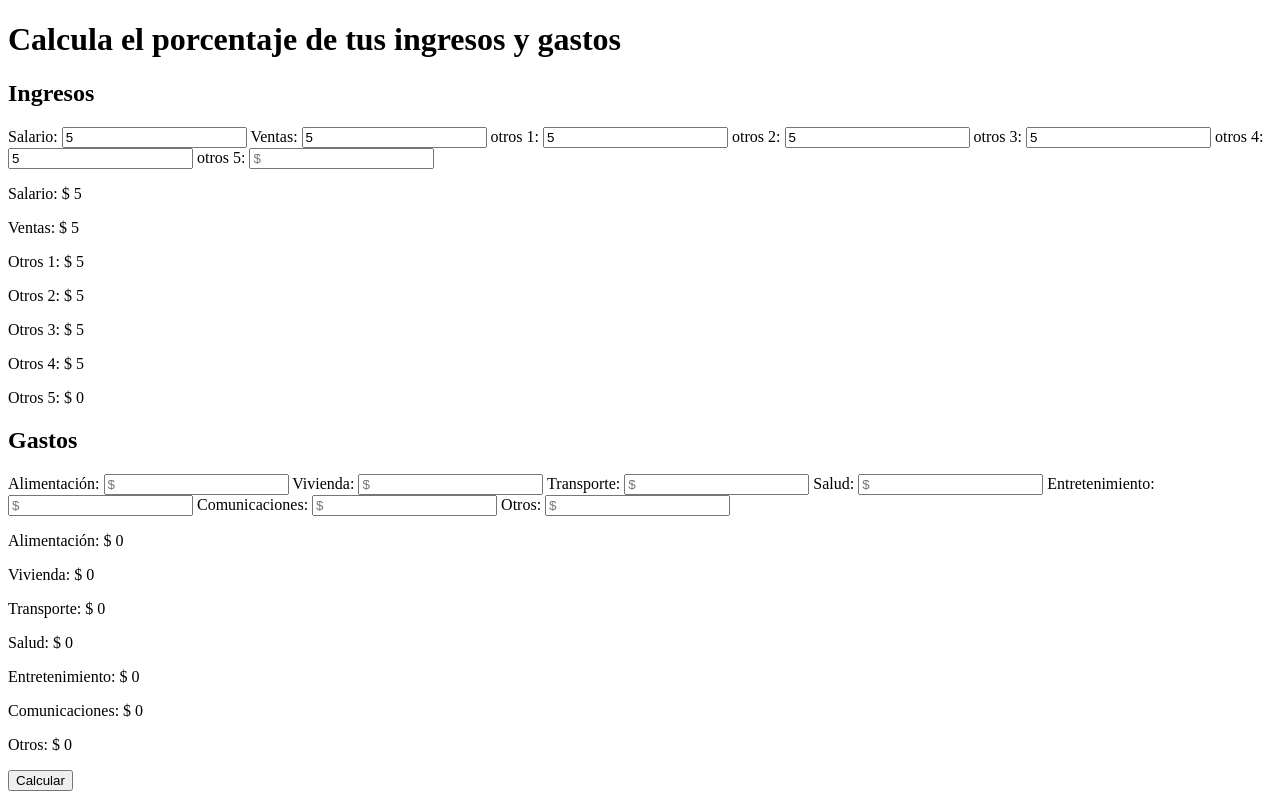
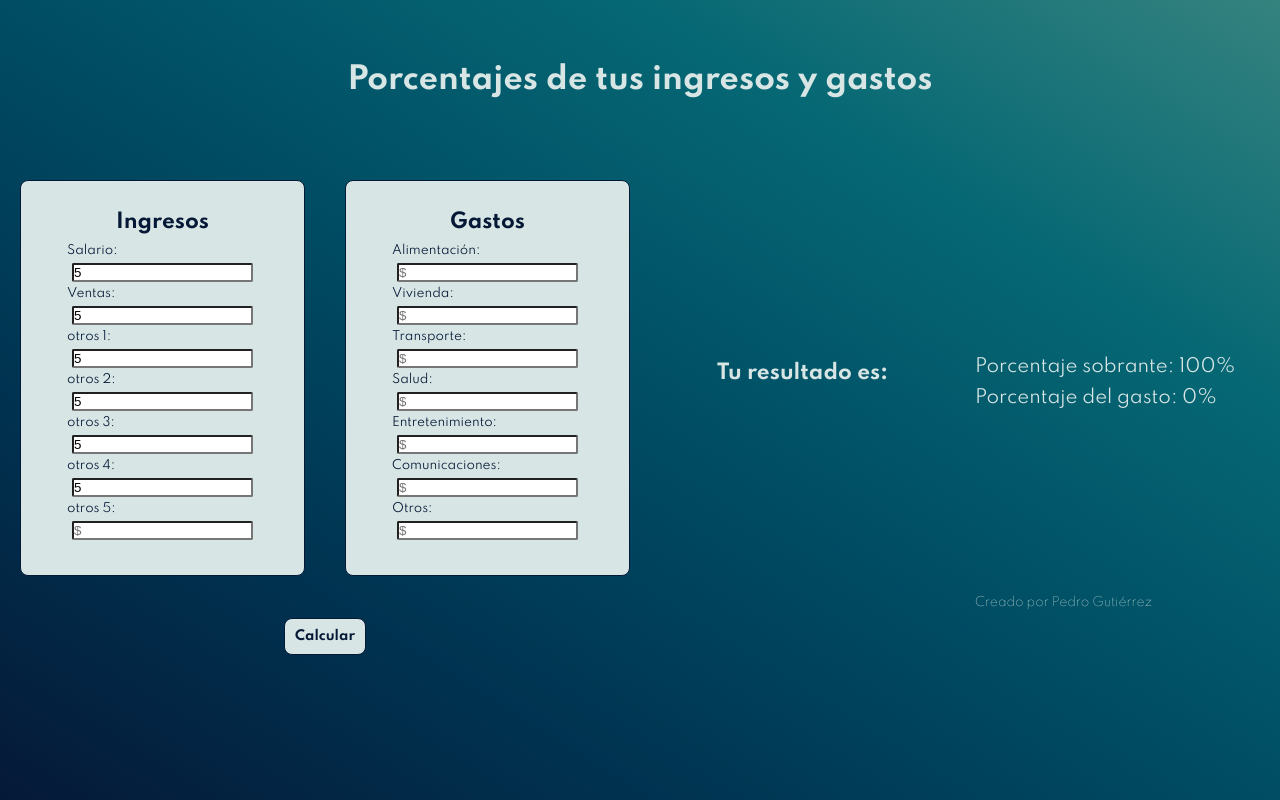
Before and after one commit to PedroGutierrezR/finanzas-personales, a plain HTML site: page index.html in a window 1280 px wide. Both pictures are taken after typing "5", "5", "5", "5", "5", "5" into the empty fields and a click on the button "Calcular". Drawn offline with Linux system fonts and the light colour scheme.

Commit message:
añadí estilos con CSS

```diff
--- a/index.html
+++ b/index.html
@@ -4,15 +4,16 @@
   <meta charset="UTF-8">
   <meta http-equiv="X-UA-Compatible" content="IE=edge">
   <meta name="viewport" content="width=device-width, initial-scale=1.0">
-    <title>Current Financial Situation</title>
-    <link rel="stylesheet" href="./phone.css">
+  <link rel="preconnect" href="https://fonts.googleapis.com">
+  <link rel="preconnect" href="https://fonts.gstatic.com" crossorigin>
+  <link href="https://fonts.googleapis.com/css2?family=Outfit:wght@100&family=Spartan:wght@100;400;700&display=swap" rel="stylesheet">
+  <title>Finanzas Personales</title>
+  <link rel="stylesheet" href="./style.css">
 </head>
 <body>
-    <header>
-        <h1>Calcula el porcentaje de tus ingresos y gastos</h1>
-    </header>
   <main>
-        <section>
+    <div class="title"><h1>Porcentajes de tus ingresos y gastos</h1></div>
+    <section class="ingresos">
       <div><h2>Ingresos</h2></div>
       <form action="">
           <label for="1">Salario:</label>
@@ -30,17 +31,8 @@
           <label for="7">otros 5:</label>
           <input id="7" type="number" placeholder="$">
       </form>
-            <div>
-                <p id="escribirIngreso1"></p>
-                <p id="escribirIngreso2"></p>
-                <p id="escribirIngreso3"></p>
-                <p id="escribirIngreso4"></p>
-                <p id="escribirIngreso5"></p>
-                <p id="escribirIngreso6"></p>
-                <p id="escribirIngreso7"></p>
-            </div>
   </section>
-        <section>
+  <section class="gastos">
       <div><h2>Gastos</h2></div>
       <form action="">
           <label for="a">Alimentación:</label>
@@ -58,21 +50,19 @@
           <label for="g">Otros:</label>
           <input id="g" type="number" placeholder="$">
       </form>
-            <div>
-                <p id="escribirGastoA"></p>
-                <p id="escribirGastoB"></p>
-                <p id="escribirGastoC"></p>
-                <p id="escribirGastoD"></p>
-                <p id="escribirGastoE"></p>
-                <p id="escribirGastoF"></p>
-                <p id="escribirGastoG"></p>
-            </div>
   </section>
-        <div>
+  <div class="container-button">
       <button type="button" onclick="push()">Calcular</button>
   </div>
+  <div class="resultado-porcentaje-title">
+    <h2>Tu resultado es:</h2>
+  </div>
+  <div class="resultado">
+    <p id="escribir-sobrante"></p>
+    <p id="escribir-gasto"></p>
+  </div>
+  <div class="pedro-gutierrez"><h3>Creado por Pedro Gutiérrez</h3></div>
   </main>
-
   <script src="./script.js"></script>
 </body>
 </html>
--- a/script.js
+++ b/script.js
@@ -16,8 +16,12 @@ function suma(sumarListaIngreso,sumarListaGasto) {
 function porcentaje(ingreso, gasto) {
     const porcentajeLibre = Math.round((1 - (gasto / ingreso)) * 100);
     const porcentajeDelGasto = Math.round((gasto / ingreso) * 100);
-    console.log("El porcentaje del sobrante es: " + porcentajeLibre + "%");
-    console.log("El porcentaje de tu gasto es: " + porcentajeDelGasto + "%");
+
+    const escribirSobrante = document.getElementById("escribir-sobrante");
+    const escribirGasto = document.getElementById("escribir-gasto");
+
+    escribirSobrante.innerText = "Porcentaje sobrante: " + porcentajeLibre + "%";
+    escribirGasto.innerText = "Porcentaje del gasto: " + porcentajeDelGasto + "%";
 
 }
 
@@ -26,38 +30,24 @@ function porcentaje(ingreso, gasto) {
 function push() {
     const inputIngresoOne = document.getElementById("1");
     const valueIngresoOne = Number(inputIngresoOne.value);
-    const escribirIngresoOne = document.getElementById("escribirIngreso1");
-    escribirIngresoOne.innerText = "Salario: $ " + valueIngresoOne;
 
     const inputIngresoTwo = document.getElementById("2");
     const valueIngresoTwo = Number(inputIngresoTwo.value);
-    const escribirIngresoTwo = document.getElementById("escribirIngreso2");
-    escribirIngresoTwo.innerText = "Ventas: $ " + valueIngresoTwo;
 
     const inputIngresoThree = document.getElementById("3");
     const valueIngresoThree = Number(inputIngresoThree.value);
-    const escribirIngresoThree = document.getElementById("escribirIngreso3");
-    escribirIngresoThree.innerText = "Otros 1: $ " + valueIngresoThree;
 
     const inputIngresoFour = document.getElementById("4");
     const valueIngresoFour = Number(inputIngresoFour.value);
-    const escribirIngresoFour = document.getElementById("escribirIngreso4");
-    escribirIngresoFour.innerText = "Otros 2: $ " + valueIngresoFour;
 
     const inputIngresoFive = document.getElementById("5");
     const valueIngresoFive = Number(inputIngresoFive.value);
-    const escribirIngresoFive = document.getElementById("escribirIngreso5");
-    escribirIngresoFive.innerText = "Otros 3: $ " + valueIngresoFive;
 
     const inputIngresoSix = document.getElementById("6");
     const valueIngresoSix = Number(inputIngresoSix.value);
-    const escribirIngresoSix = document.getElementById("escribirIngreso6");
-    escribirIngresoSix.innerText = "Otros 4: $ " + valueIngresoSix;
 
     const inputIngresoSeven = document.getElementById("7");
     const valueIngresoSeven = Number(inputIngresoSeven.value);
-    const escribirIngresoSeven = document.getElementById("escribirIngreso7");
-    escribirIngresoSeven.innerText = "Otros 5: $ " + valueIngresoSeven;
 
     listaIngreso.push(
         valueIngresoOne,
@@ -70,38 +60,24 @@ function push() {
 
     const inputGastoA = document.getElementById("a");
     const valueGastoA = Number(inputGastoA.value);
-    const escribirGastoA = document.getElementById("escribirGastoA");
-    escribirGastoA.innerText = "Alimentación: $ " + valueGastoA;
 
     const inputGastoB = document.getElementById("b");
     const valueGastoB = Number(inputGastoB.value);
-    const escribirGastoB = document.getElementById("escribirGastoB");
-    escribirGastoB.innerText = "Vivienda: $ " + valueGastoB;
 
     const inputGastoC = document.getElementById("c");
     const valueGastoC = Number(inputGastoC.value);
-    const escribirGastoC = document.getElementById("escribirGastoC");
-    escribirGastoC.innerText = "Transporte: $ " + valueGastoC;
 
     const inputGastoD = document.getElementById("d");
     const valueGastoD = Number(inputGastoD.value);
-    const escribirGastoD = document.getElementById("escribirGastoD");
-    escribirGastoD.innerText = "Salud: $ " + valueGastoD;
 
     const inputGastoE = document.getElementById("e");
     const valueGastoE = Number(inputGastoE.value);
-    const escribirGastoE = document.getElementById("escribirGastoE");
-    escribirGastoE.innerText = "Entretenimiento: $ " + valueGastoE;
 
     const inputGastoF = document.getElementById("f");
     const valueGastoF = Number(inputGastoF.value);
-    const escribirGastoF = document.getElementById("escribirGastoF");
-    escribirGastoF.innerText = "Comunicaciones: $ " + valueGastoF;
 
     const inputGastoG = document.getElementById("g");
     const valueGastoG = Number(inputGastoG.value);
-    const escribirGastoG = document.getElementById("escribirGastoG");
-    escribirGastoG.innerText = "Otros: $ " + valueGastoG;
 
     listaGasto.push(
         valueGastoA,
@@ -113,7 +89,6 @@ function push() {
         valueGastoG);
 
 
-    console.log(listaIngreso, listaGasto);
     suma(listaIngreso, listaGasto);
 
 }
--- /dev/null
+++ b/style.css
@@ -0,0 +1,125 @@
+* {
+  margin: 0;
+  padding: 0;
+  box-sizing: border-box;
+}
+
+html {
+  font-size: 62.5%;
+  font-family: "Spartan", sans-serif;
+  color: #d7e5e4;
+}
+body {
+  height: 100vh;
+  background-image: linear-gradient(
+    to right top,
+    #051937,
+    #003250,
+    #004d64,
+    #066874,
+    #35837f
+  );
+}
+
+main {
+  display: grid;
+  grid-template-columns: repeat(4, 1fr);
+  grid-template-rows: 20vh 1fr 10vh;
+  gap: 20px;
+}
+
+.title {
+  display: grid;
+  grid-column: 2 / 4;
+  justify-content: center;
+  align-content: center;
+  font-size: 1.5rem;
+}
+.ingresos,
+.gastos {
+  border: 1px solid #051937;
+  border-radius: 8px;
+  padding: 30px;
+  background-color: #d7e5e4;
+  color: #051937;
+  margin-left: 20px;
+}
+.ingresos {
+  display: grid;
+  justify-content: center;
+  grid-column: 1 / 2;
+  grid-row: 2 / 3;
+}
+.gastos {
+  display: grid;
+  justify-content: center;
+  grid-column: 2 / 3;
+  grid-row: 2 / 3;
+}
+
+input {
+  display: block;
+  margin: 5px;
+  border-radius: 2px;
+}
+h1 {
+  text-align: center;
+  color: #d7e5e4;
+}
+h2 {
+  font-size: 2rem;
+  text-align: center;
+  margin-bottom: 10px;
+}
+label {
+  font-size: 1.2rem;
+}
+
+p {
+  font-size: 1.8rem;
+  margin-top: 10px;
+}
+
+.container-button {
+  display: grid;
+  justify-content: center;
+  align-content: center;
+  margin-left: 20px;
+  grid-column: 1 / 3;
+  grid-row: 3 / 4;
+}
+
+.container-button button {
+  padding: 10px;
+  border-radius: 8px;
+  border: 1px solid #051937;
+  background-color: #d7e5e4;
+  color: #051937;
+  font-size: 1.3rem;
+  font-family: "Spartan", sans-serif;
+  font-weight: 700;
+  cursor: pointer;
+}
+
+.resultado-porcentaje-title {
+  display: grid;
+  align-content: center;
+  justify-content: center;
+  grid-column: 3 / 4;
+  grid-row: 2 / 3;
+}
+.resultado {
+  display: grid;
+  justify-content: start;
+  align-content: center;
+  grid-column: 4 / 5;
+  grid-row: 2 / 3;
+}
+.pedro-gutierrez {
+  grid-column: 4 / 5;
+  grid-row: 3 / 4;
+}
+.pedro-gutierrez h3 {
+  font-size: 1.2rem;
+  font-weight: 100;
+}
```
Also changed, not shown: phone.css (deleted), 1 other file. Lines whose indentation alone changed are shown as unchanged.
